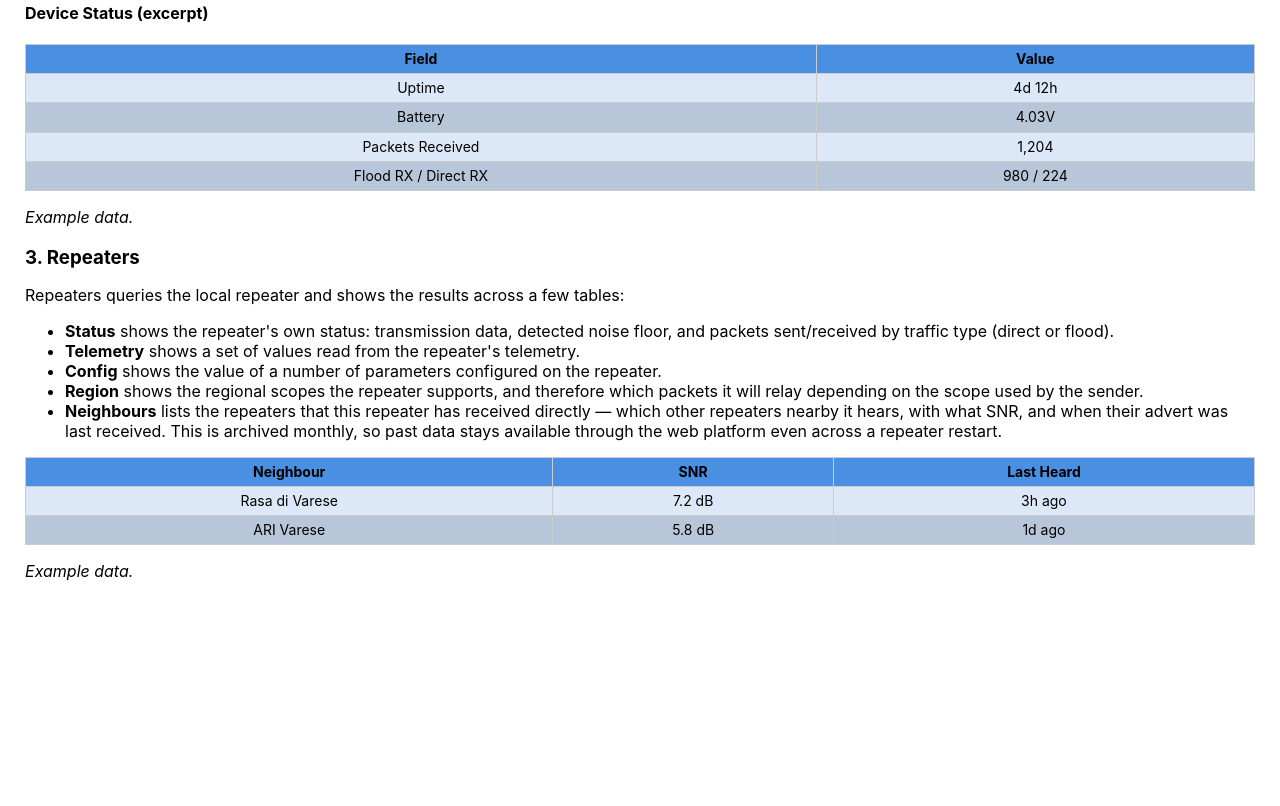
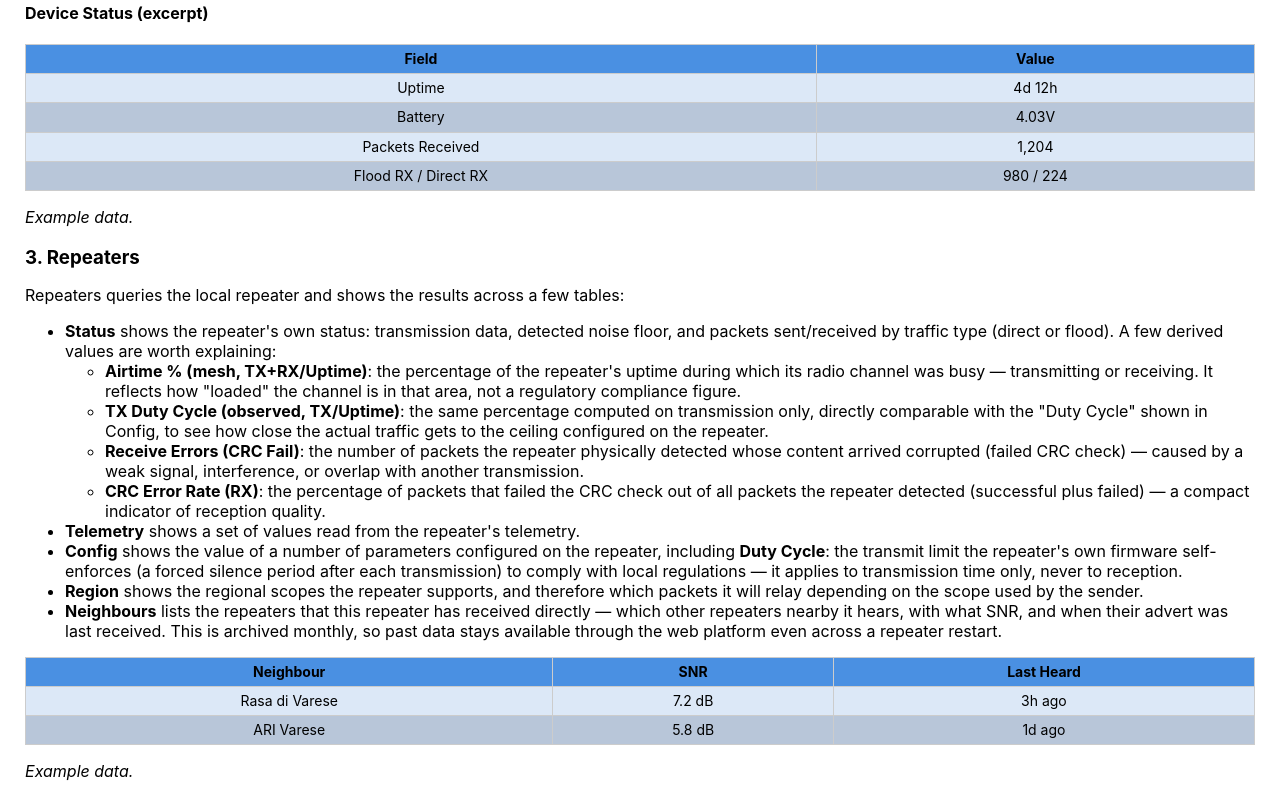
Before and after one commit to fzd2vp4nmb-oss/meshcore-trace-mon, a website: page frontend/public/info_en.html in a window 1280 px wide. Shown: the part 807-1613 px from the top of the page. Before the commit the page ends 1413 px from the top, so only its background shows below. Drawn offline with Linux system fonts and the light colour scheme.

Commit message:
Aggiornate pagine info

```diff
--- a/frontend/public/app.js
+++ b/frontend/public/app.js
@@ -3820,7 +3820,7 @@ function renderNeighborData(
             <tr><th>Full Events</th><td>${status.full_evts}</td></tr>
             <tr><th>Airtime (TX | RX)</th><td>${formatDurationLong(status.airtime)} | ${formatDurationLong(status.rx_airtime)}</td></tr>
             <tr><th>Airtime % (mesh, TX+RX/Uptime)</th><td>${formatAirtimePercent(status.airtime, status.rx_airtime, status.uptime)}</td></tr>
-            <tr><th>TX Duty Cycle (osservato, TX/Uptime)</th><td>${formatTxDutyCyclePercent(status.airtime, status.uptime)}</td></tr>
+            <tr><th>TX Duty Cycle (observed, TX/Uptime)</th><td>${formatTxDutyCyclePercent(status.airtime, status.uptime)}</td></tr>
             <tr><th>Clock Skew</th><td>${formatClockSkew(clock ? clock.skew_seconds : null)}</td></tr>
         `;
     }
--- a/frontend/public/info_en.html
+++ b/frontend/public/info_en.html
@@ -100,11 +100,37 @@ few tables:
 <ul>
 <li><b>Status</b> shows the repeater's own status: transmission
     data, detected noise floor, and packets sent/received by traffic
-    type (direct or flood).</li>
+    type (direct or flood). A few derived values are worth
+    explaining:
+    <ul>
+    <li><b>Airtime % (mesh, TX+RX/Uptime)</b>: the percentage of the
+        repeater's uptime during which its radio channel was busy —
+        transmitting or receiving. It reflects how "loaded" the
+        channel is in that area, not a regulatory compliance
+        figure.</li>
+    <li><b>TX Duty Cycle (observed, TX/Uptime)</b>: the same
+        percentage computed on transmission only, directly
+        comparable with the "Duty Cycle" shown in Config, to see how
+        close the actual traffic gets to the ceiling configured on
+        the repeater.</li>
+    <li><b>Receive Errors (CRC Fail)</b>: the number of packets the
+        repeater physically detected whose content arrived
+        corrupted (failed CRC check) — caused by a weak signal,
+        interference, or overlap with another transmission.</li>
+    <li><b>CRC Error Rate (RX)</b>: the percentage of packets that
+        failed the CRC check out of all packets the repeater
+        detected (successful plus failed) — a compact indicator of
+        reception quality.</li>
+    </ul>
+    </li>
 <li><b>Telemetry</b> shows a set of values read from the repeater's
     telemetry.</li>
 <li><b>Config</b> shows the value of a number of parameters
-    configured on the repeater.</li>
+    configured on the repeater, including <b>Duty Cycle</b>: the
+    transmit limit the repeater's own firmware self-enforces (a
+    forced silence period after each transmission) to comply with
+    local regulations — it applies to transmission time only, never
+    to reception.</li>
 <li><b>Region</b> shows the regional scopes the repeater supports,
     and therefore which packets it will relay depending on the scope
     used by the sender.</li>
```
Also changed, not shown: frontend/public/info_it.html (+28 -2 lines).
